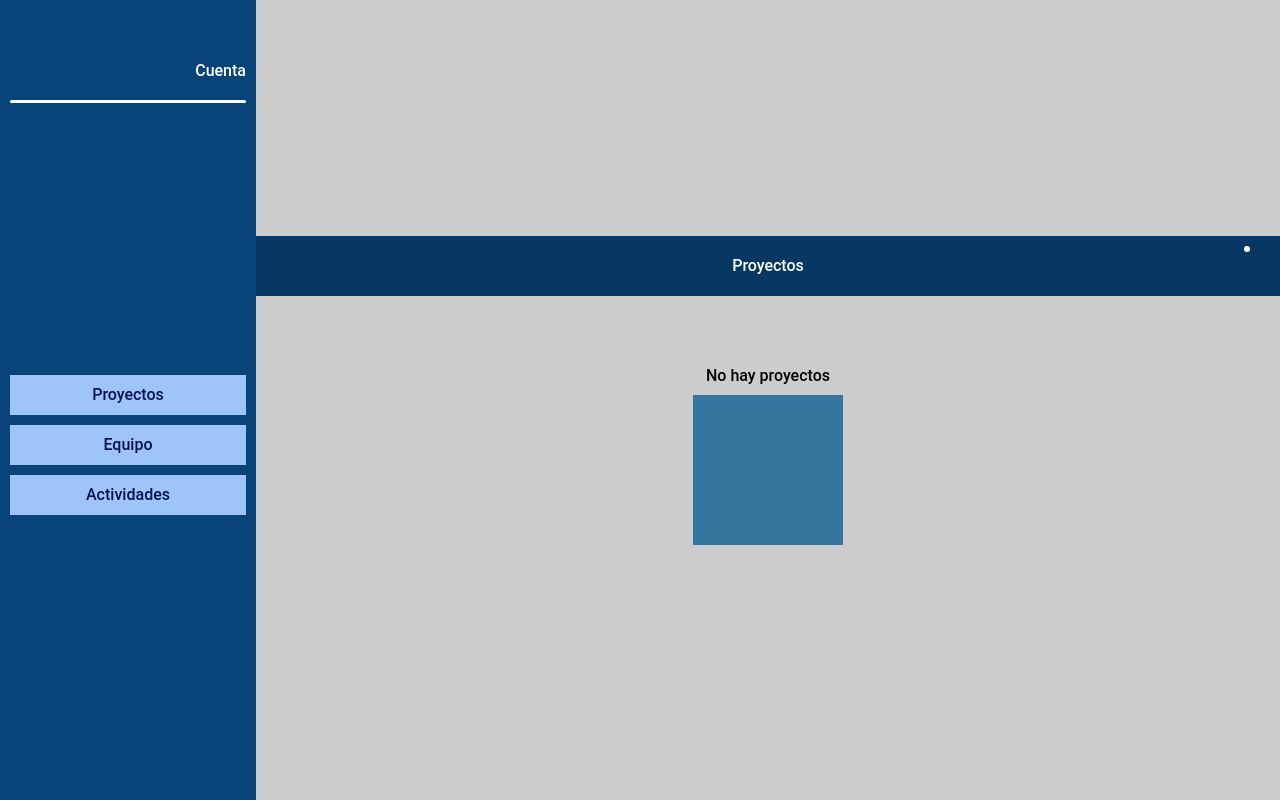
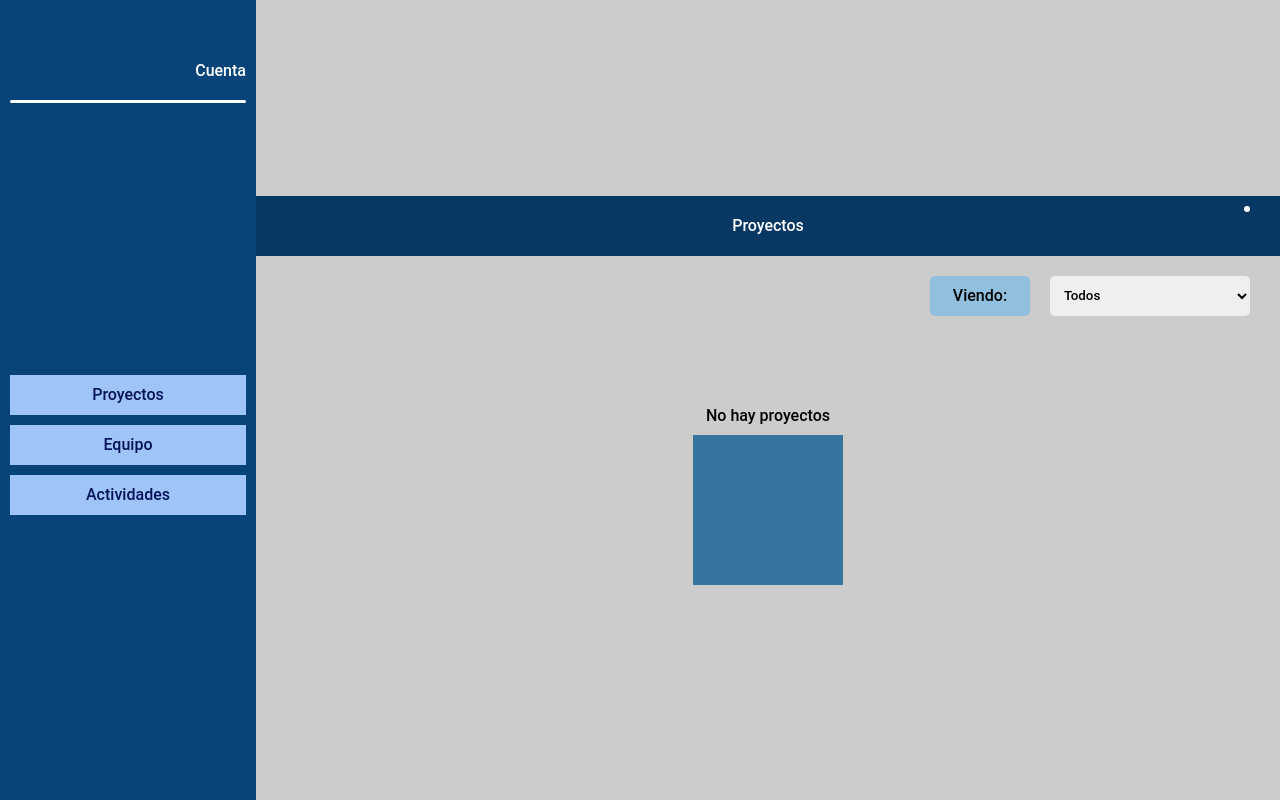
Before and after one commit to EPRO-1/admin-proyectos, a CodeIgniter app: the page made by application/views/proyectos_view.php in a window 1280 px wide. Run offline with CodeIgniter, Linux system fonts and the light colour scheme; data that the repository does not hold is empty.

Commit message:
Proyectos
-- Agregar formulario para filtrar proyectos listados (aun no funcional)

```diff
--- a/application/views/proyectos_view.php
+++ b/application/views/proyectos_view.php
@@ -37,6 +37,16 @@
                     <i class="fa fa-times-circle fa-2x" title="Cerrar Sesi&oacute;n"></i>
                 </a>
             </bar>
+            <div class="filter">
+                <span>Viendo:</span>
+                <?= form_open() ?>
+                    <select name="filterProy" id="filterProy" onchange="this.form.submit()">
+                        <option value="all">Todos</option>
+                        <option value="last5">&Uacute;ltimos 5</option>
+                        <option value="last10">&Uacute;ltimos 10</option>
+                    </select>
+                </form>
+            </div>
         </header>
         <section class="proyectos">
 
--- a/css/main.css
+++ b/css/main.css
@@ -301,6 +301,38 @@
 	color: #fff;
 	z-index: 9;
 }
+
+header .filter {
+	display: flex;
+	justify-content: flex-end;
+	align-items: center;
+	width: 100%;
+	height: 40px;
+	/* background: #91c0df; */
+	margin-top: 80px;
+	padding-right: 30px;
+}
+
+header .filter span {
+	display: inline-block;
+	width: 100px;
+	height: 40px;
+	border-radius: 5px;
+	text-align: center;
+	line-height: 40px;
+	cursor: default;
+	background: #91c0df;
+}
+
+header .filter select {
+	width: 200px;
+	height: 40px;
+	margin-left: 20px;
+	border-radius: 5px;
+	border: none;
+	padding-left: 10px;
+}
+
 header bar .logout {
 	position: absolute;
 	top: 10px;
@@ -335,7 +367,7 @@
 	/* height: calc(100% - 60px); */
 	padding-top: 50px;
 	/* background: rgb(203, 220, 240); */
-	margin-top: 60px;
+	margin-top: 20px;
 }
 
 section.proyectos .projectData {
```
